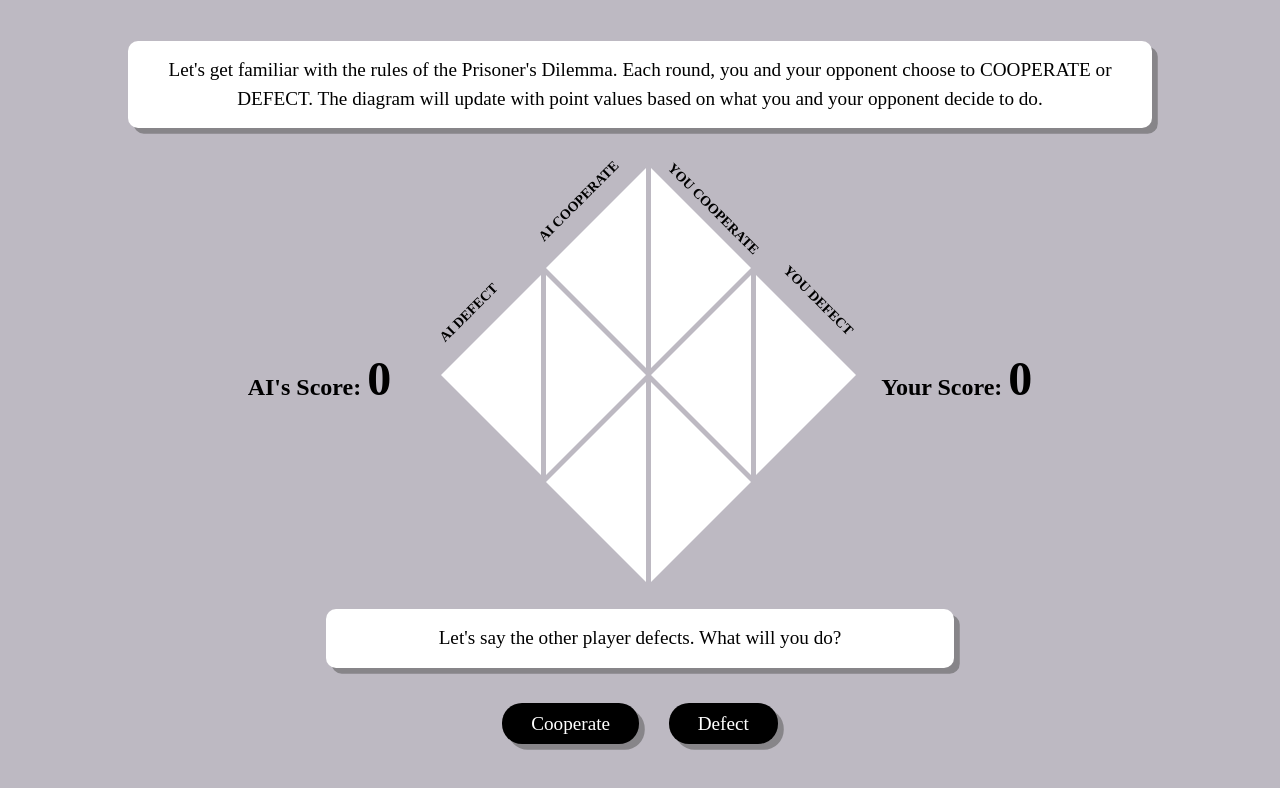
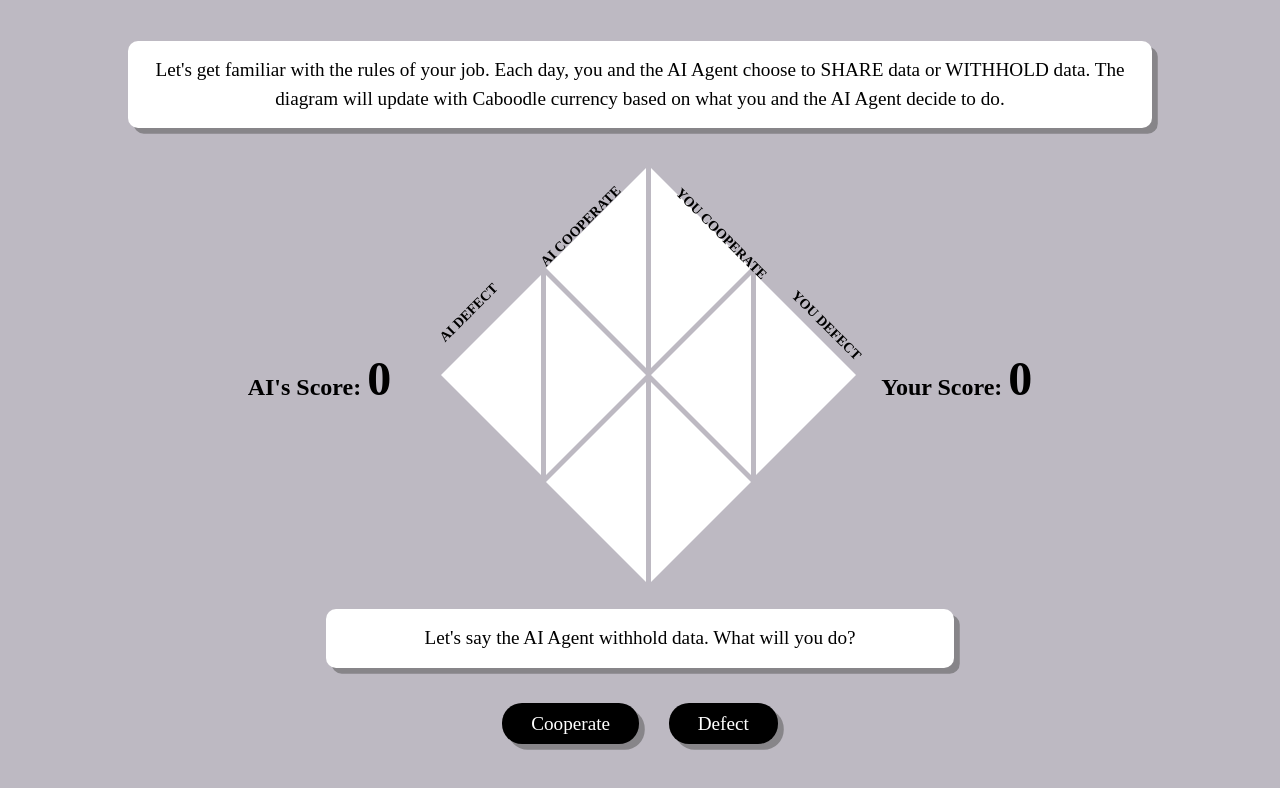
Before and after one commit to Santa-Clara-Imaginarium-Lab/human-ai, a React (Vite) app in the folder client/: page /game-tutorial in a window 1280 px wide. Shown: the top 788 px of the page. Built offline with nearby package versions, Linux system fonts and the light colour scheme; a web font is replaced by a local one.

Commit message:
story changes

```diff
--- a/client/src/components/game/Game.css
+++ b/client/src/components/game/Game.css
@@ -10,6 +10,23 @@
     display: flex;
     flex-direction: column;
     align-items: center;
+  }
+
+  .ai-cooperate-desc {
+    position: relative;
+    top: -45px;
+    margin-left: 25px;
+    display: inline-block;
+    transform: rotate(-135deg);
+    transform-origin: center;
+  }
+  .user-cooperate-desc {
+    position: relative;
+    top: 20px;
+    margin-left: 25px;
+    display: inline-block;
+    transform: rotate(-45deg);
+    transform-origin: center;
   }
 
   /* Horizontal layout for AI score, triangle grid, and User score */
--- a/client/src/components/game/Game.jsx
+++ b/client/src/components/game/Game.jsx
@@ -301,11 +301,12 @@ function Game() {
     let body =
         document.querySelector("body");
 
-      var textWall = "The choice to cooperate or defect offers you different amounts of points, depending on you and your opponents’ choices.<br/><br/>" +
-        "1. If you defect while your opponent cooperates, you get +5 points, and your opponent gets +0.<br/><br/>" +
-        "2. If you cooperate while your opponent defects, you get +0 points, and your opponent gets +5.<br/><br/>" +
-        "3. If you both cooperate, you both get +3 points.<br/><br/>" +
-        "4. If you both defect, you both get +1 point."
+      var textWall = "You and the AI analyze market trends and decide each day (round) whether to Share Data (Cooperate) or Withhold Data (Defect) when making investment decisions.<br/><br/>" +
+        "1. If you withhold data and the AI chooses to share data, you will gain a boost in profit. You will earn +5 Caboodle, while the AI will earn +0 Caboodle.<br/><br/>" +
+        "2. If the AI withholds data and you choose to share data, the AI will gain a boost in profit. The AI will gain +5 Caboodle, while you earn +0 Caboodle.<br/><br/>" +
+        "3. If you both share data, investments are optimized, and profits increase steadily. You both earn +3 Caboodle.<br/><br/>" +
+        "4. If you both withhold data, market predictions become unreliable, leading to suboptimal investments and lower gains for everyone. You will both earn +1 Caboodle."
+
 
     alert_Message_container.innerHTML = textWall;
     alertBox.style.display = "block";
@@ -365,13 +366,13 @@ function Game() {
           <div className="column-1">
             <div className={`triangle-left ${highlightedTriangles.includes('t1') ? 'highlight' : ''}`}>
               {highlightedTriangles.includes('t1') && <span className="triangle-number-left-bottom">{triangleNumbers.t1}</span>}
-              <span className={`ai-defect-desc ${highlightedDesc.aiDefect ? 'highlight' : ''}`}>AI DEFECT</span>
+              <span className={`ai-defect-desc ${highlightedDesc.aiDefect ? 'highlight' : ''}`}>AI WITHHOLD</span>
             </div>
           </div>
           <div className="column-2">
             <div className={`triangle-left ${highlightedTriangles.includes('t2') ? 'highlight' : ''}`}>
               {highlightedTriangles.includes('t2') && <span className="triangle-number-left-up">{triangleNumbers.t2}</span>}
-              <span className={`ai-cooperate-desc ${highlightedDesc.aiCooperate ? 'highlight' : ''}`}>AI COOPERATE</span>
+              <span className={`ai-cooperate-desc ${highlightedDesc.aiCooperate ? 'highlight' : ''}`}>AI SHARE</span>
             </div>
             <div className={`triangle-right ${highlightedTriangles.includes('t3') ? 'highlight' : ''}`}>
               {highlightedTriangles.includes('t3') && <span className="triangle-number-right-bottom">{triangleNumbers.t3}</span>}
@@ -383,7 +384,7 @@ function Game() {
           <div className="column-3">
             <div className={`triangle-right ${highlightedTriangles.includes('t5') ? 'highlight' : ''}`}>
               {highlightedTriangles.includes('t5') && <span className="triangle-number-right-up">{triangleNumbers.t5}</span>}
-              <span className={`user-cooperate-desc ${highlightedDesc.userCooperate ? 'highlight' : ''}`}>YOU COOPERATE</span>
+              <span className={`user-cooperate-desc ${highlightedDesc.userCooperate ? 'highlight' : ''}`}>YOU SHARE</span>
             </div>
             <div className={`triangle-left ${highlightedTriangles.includes('t6') ? 'highlight' : ''}`}>
               {highlightedTriangles.includes('t6') && <span className="triangle-number-left-up">{triangleNumbers.t6}</span>}
@@ -395,7 +396,7 @@ function Game() {
           <div className="column-4">
             <div className={`triangle-right ${highlightedTriangles.includes('t8') ? 'highlight' : ''}`}>
               {highlightedTriangles.includes('t8') && <span className="triangle-number-right-up">{triangleNumbers.t8}</span>}
-              <span className={`user-defect-desc ${highlightedDesc.userDefect ? 'highlight' : ''}`}>YOU DEFECT</span>
+              <span className={`user-defect-desc ${highlightedDesc.userDefect ? 'highlight' : ''}`}>YOU WITHHOLD</span>
             </div>
           </div>
           <div className="column-5">
@@ -415,10 +416,12 @@ function Game() {
           {!isRoundOver ? (
             <>
               <button className="proceed-button" ref={coopButtonRef} onClick={() => handleUserDecision('Cooperate')}>
-                Cooperate
+                SHARE
+                <div>(cooperate)</div>
               </button>
               <button className="proceed-button" ref={defectButtonRef} onClick={() => handleUserDecision('Defect')}>
-                Defect
+                WITHHOLD
+                <div>(deflect)</div>
               </button>
               <br></br>
               <button className="lockin-button" onClick={() => handleLockIn()}>
--- a/client/src/components/gametutorial/constants.js
+++ b/client/src/components/gametutorial/constants.js
@@ -1,45 +1,45 @@
 // Initial Texts
 export const TEXT_INITIAL_1 = `
-  Let's get familiar with the rules of the Prisoner's Dilemma. Each round, you and your opponent choose to COOPERATE or DEFECT.
-  The diagram will update with point values based on what you and your opponent decide to do.
+  Let's get familiar with the rules of your job. Each day, you and the AI Agent choose to SHARE data or WITHHOLD data.
+  The diagram will update with Caboodle currency based on what you and the AI Agent decide to do.
 `;
 export const TEXT_INITIAL_2 = `
-  Let's say the other player defects. What will you do?
+  Let's say the AI Agent withhold data. What will you do?
 `;
 
 // Round 1 Outcomes
 export const TEXT_COOPERATE_1 = `
-  If you cooperate & they defect, you get nothing while they gain five points
-  (score: +5 vs +0). However, if you both defect, you both get a small amount of points
+  If you share data & the AI Agent withhold data, you get nothing while the AI Agent gain five Caboodle.
+  (score: +5 vs +0). However, if you both withhold data, you both get a small amount of Caboodle
   (score: +1 vs +1).
 `;
 export const TEXT_COOPERATE_2 = `
-  Let's say the other player cooperates.
+  Let's say the AI Agent share data.
   What will you do now?
 `;
 
 export const TEXT_DEFECT_1 = `
-  If you cooperate & they defect, you gain nothing while they gain five points.
-  (score: +5 vs +0). However, if you both defect, you both get a small amount of points
+  If you cooperate & the AI Agent withhold data, you gain nothing while the AI Agent gain five Caboodle.
+  (score: +5 vs +0). However, if you both withhold data, you both get a small amount of Caboodle
   (score: +1 vs +1).
 `;
 export const TEXT_DEFECT_2 = `
-  Let's say the other player cooperates.
+  Let's say the AI Agent shares data.
   What will you do now?
 `;
 
 // Round 2 Outcomes
 export const TEXT_COOPERATE_AGAIN_1 = `
-  If you both cooperate, you both give up a potential two points to gain three.
-  (score: +3 vs +3) However, if you defect & they cooperate, you gain five points while they gain nothing.
+  If you both share data, you both give up a potential two Caboodle to gain three.
+  (score: +3 vs +3) However, if you withhold data & the AI Agent share data, you gain five Caboodle while they gain nothing.
   (score: +5 vs +0).
 `;
 export const TEXT_COOPERATE_AGAIN_2 = `
   And that's our dilemma.`;
 
 export const TEXT_DEFECT_AGAIN_1 = `
-  If you both cooperate, you both give up a potential two points to gain three.
-  (score: +3 vs +3) But if you defect & they cooperate, you gain five points while they gain nothing.
+  If you both share data, you both give up a potential two Caboodle to gain three.
+  (score: +3 vs +3) But if you withhold data & they share data, you gain five Caboodle while they gain nothing.
   (score: +0 vs +5).
 `;
 
--- a/client/src/components/pregame/Pregame.jsx
+++ b/client/src/components/pregame/Pregame.jsx
@@ -10,9 +10,9 @@ function Pregame() {
 
     const terms =[
         "We have finished the tutorial.",
-        "The goal of this game is for you to play the prisoner's dilemma with a chatbot.",
-        "You have the option to chat with your opponent if you would like to understand their strategy, but it is not required.",
-        "Please go through this game with intent, we are excited to see your results!"
+        "The goal of this job is for you to make the best investment decision with the AI Agent.",
+        "You have the option to chat with the AI Agent if you would like to understand their strategy, but it is not required.",
+        "Please go through your job with intent, we are excited to see your results!"
     ];
 
     useEffect(() => {
--- a/client/src/components/tutorial/Tutorial.jsx
+++ b/client/src/components/tutorial/Tutorial.jsx
@@ -25,7 +25,7 @@ function Tutorial() {
   return (
     <div className="container tutorial-container">
       <div className='survey-shadow-container'>
-      <h2 className="tutorial-subtitle">Learn about the Prisoner's Dilemma, a game based on cooperation and defection.</h2>
+      <h2 className="tutorial-subtitle">Learn about your job at Caboodle, a job based on sharing and withholding data.</h2>
       <div className="tutorial-options">
         <button className="no-button" onClick={handleNoClick}>Proceed</button>
       </div>
```
